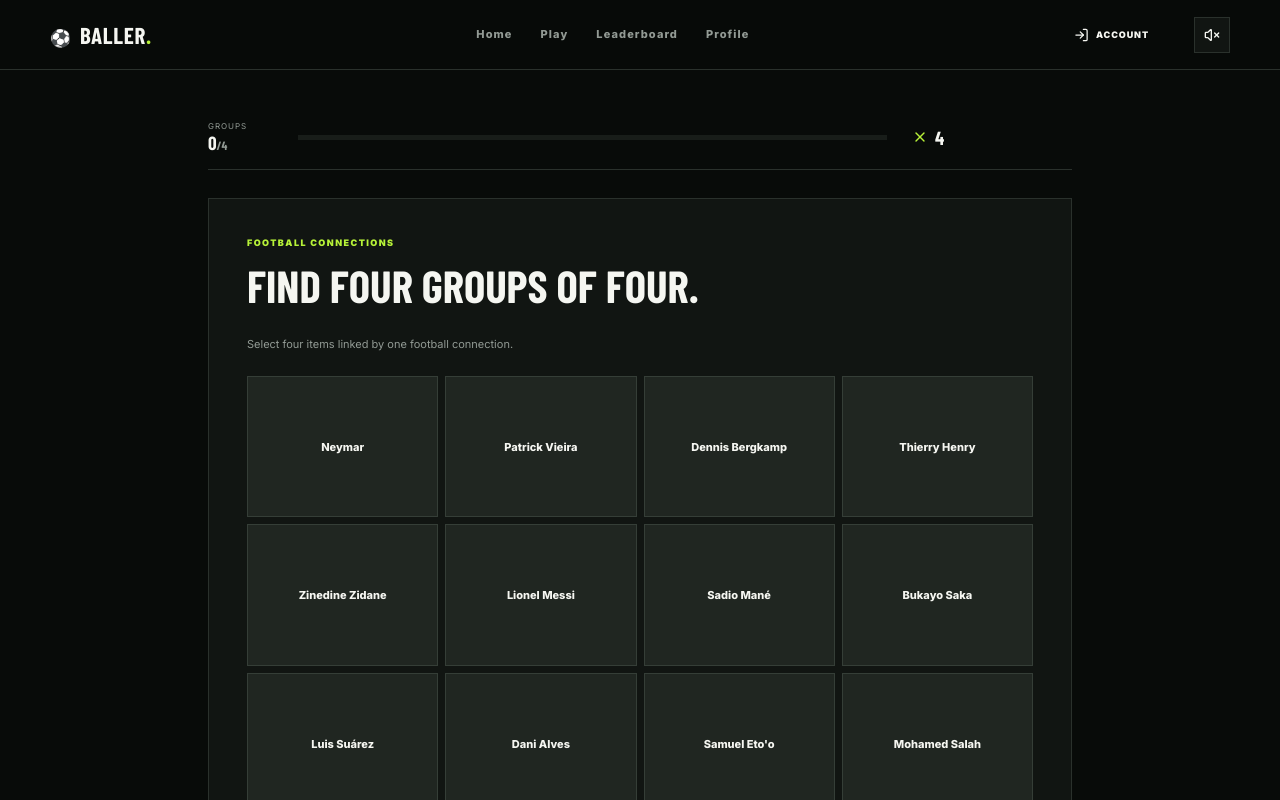
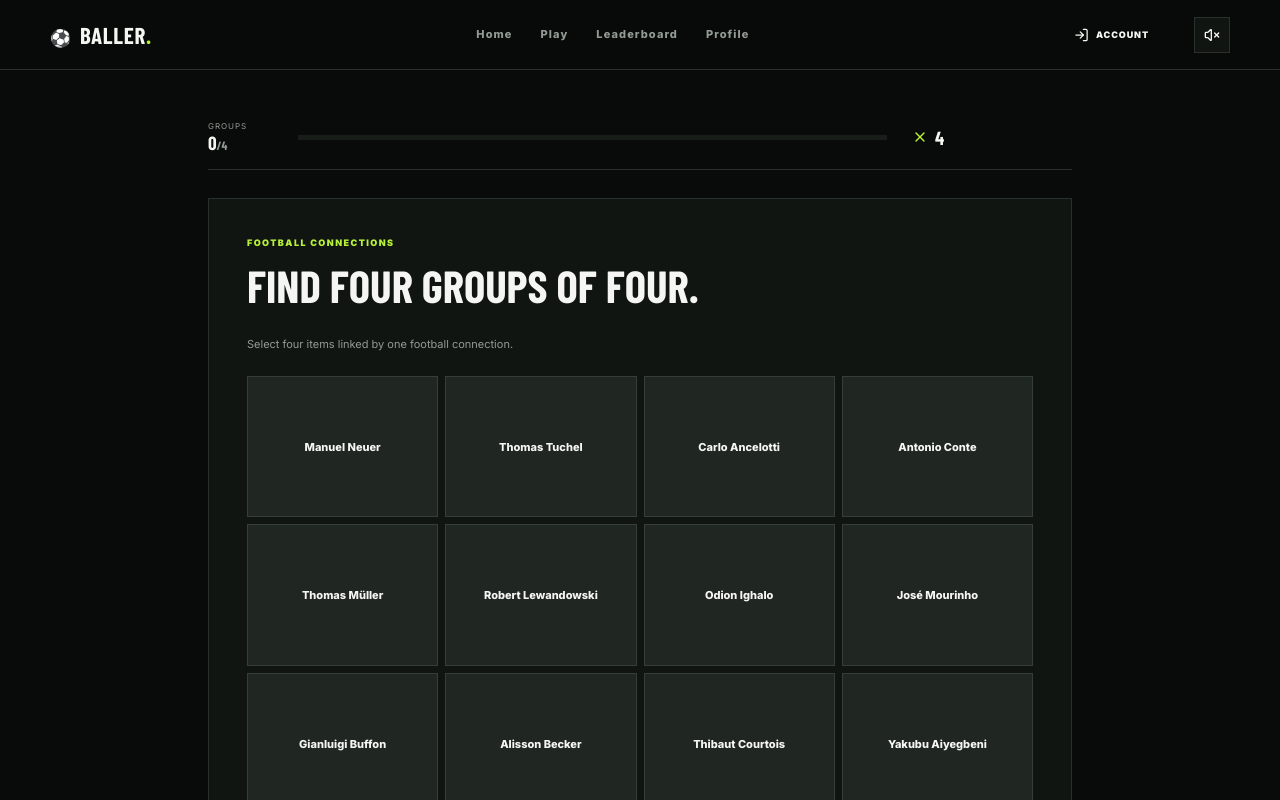
Before and after one commit to ToBITTER/YKB26, a Next.js app: page /play/connections in a window 1280 px wide. Shown: the top 800 px of the page. Built offline with nearby package versions, Linux system fonts and the light colour scheme; no server answers; a web font is replaced by a local one.

Commit message:
Rotate Football Connections boards

```diff
--- a/components/game/connections-game.tsx
+++ b/components/game/connections-game.tsx
@@ -1,10 +1,11 @@
 "use client";
 
-import groups from "@/data/connections.json";
-import { useMemo, useRef, useState } from "react";
+import puzzles from "@/data/connections.json";
+import { useEffect, useMemo, useRef, useState } from "react";
 import { Lightbulb, X } from "lucide-react";
 import { useProgress } from "@/components/progress-provider";
 import { calculateScore } from "@/lib/game";
+import { selectConnectionPuzzle, type ConnectionPuzzle } from "@/lib/connections-selection";
 import type { GameResult } from "@/types";
 import { Result } from "./result";
 
@@ -14,8 +15,10 @@ export function ConnectionsGame() {
 }
 
 function Round({ again }: { again: () => void }) {
-  const items = useMemo(() => groups.flatMap((group) => group.items).sort(() => .5 - Math.random()), []);
-  const { complete } = useProgress();
+  const { complete, progress, markQuestionsSeen } = useProgress();
+  const [puzzle] = useState(() => selectConnectionPuzzle(puzzles as ConnectionPuzzle[], progress.seenQuestionIds));
+  const groups = puzzle.groups;
+  const items = useMemo(() => groups.flatMap((group) => group.items).sort(() => .5 - Math.random()), [groups]);
   const [selected, setSelected] = useState<string[]>([]);
   const [solved, setSolved] = useState<string[]>([]);
   const [mistakes, setMistakes] = useState(4);
@@ -25,6 +28,12 @@ function Round({ again }: { again: () => void }) {
   const [result, setResult] = useState<GameResult | null>(null);
   const started = useRef(Date.now());
   const hintedGroup = hintGroupIndex === null ? null : groups[hintGroupIndex];
+
+  useEffect(() => {
+    markQuestionsSeen([`connections-${puzzle.id}`]);
+    // The chosen board remains fixed for the whole round.
+    // eslint-disable-next-line react-hooks/exhaustive-deps
+  }, []);
 
   function choose(item: string) {
     if (solved.includes(item)) return;
--- a/data/connections.json
+++ b/data/connections.json
@@ -1,22 +1,38 @@
 [
-  {
-    "category": "ARSENAL PLAYERS",
-    "hint": "Think of footballers strongly associated with North London and the red half of the Emirates.",
-    "items": ["Bukayo Saka", "Thierry Henry", "Patrick Vieira", "Dennis Bergkamp"]
-  },
-  {
-    "category": "AFRICAN FORWARDS",
-    "hint": "These attacking stars represented nations from the same continent.",
-    "items": ["Victor Osimhen", "Mohamed Salah", "Didier Drogba", "Sadio Mané"]
-  },
-  {
-    "category": "BALLON D'OR WINNERS",
-    "hint": "Each player has lifted football's most famous individual golden prize.",
-    "items": ["Lionel Messi", "Luka Modrić", "Ronaldinho", "Zinedine Zidane"]
-  },
-  {
-    "category": "PLAYED FOR BARCELONA",
-    "hint": "All four wore the colours of a major Catalan club.",
-    "items": ["Luis Suárez", "Neymar", "Samuel Eto'o", "Dani Alves"]
-  }
+  {"id":"classic-icons","groups":[
+    {"category":"ARSENAL PLAYERS","hint":"Think of footballers strongly associated with North London and the red half of the Emirates.","items":["Bukayo Saka","Thierry Henry","Patrick Vieira","Dennis Bergkamp"]},
+    {"category":"AFRICAN FORWARDS","hint":"These attacking stars represented nations from the same continent.","items":["Victor Osimhen","Mohamed Salah","Didier Drogba","Sadio Mané"]},
+    {"category":"BALLON D'OR WINNERS","hint":"Each player has lifted football's most famous individual golden prize.","items":["Lionel Messi","Luka Modrić","Ronaldinho","Zinedine Zidane"]},
+    {"category":"PLAYED FOR BARCELONA","hint":"All four wore the colours of a major Catalan club.","items":["Luis Suárez","Neymar","Samuel Eto'o","Dani Alves"]}
+  ]},
+  {"id":"champions-table","groups":[
+    {"category":"REAL MADRID LEGENDS","hint":"All four became icons in white at the Santiago Bernabéu.","items":["Iker Casillas","Sergio Ramos","Raúl","Roberto Carlos"]},
+    {"category":"PREMIER LEAGUE GOLDEN BOOT WINNERS","hint":"These forwards have finished a Premier League season as top scorer.","items":["Harry Kane","Erling Haaland","Jamie Vardy","Robin van Persie"]},
+    {"category":"ITALIAN CLUBS","hint":"These teams compete in Italy's football pyramid.","items":["Juventus","AC Milan","Inter Milan","Roma"]},
+    {"category":"WORLD CUP-WINNING CAPTAINS","hint":"Each lifted the men's World Cup while wearing the armband.","items":["Lionel Messi","Hugo Lloris","Philipp Lahm","Fabio Cannavaro"]}
+  ]},
+  {"id":"touchline-stars","groups":[
+    {"category":"MANAGED CHELSEA","hint":"Each has occupied the Stamford Bridge dugout.","items":["José Mourinho","Antonio Conte","Thomas Tuchel","Carlo Ancelotti"]},
+    {"category":"NIGERIA FORWARDS","hint":"These attackers have represented the Super Eagles.","items":["Nwankwo Kanu","Yakubu Aiyegbeni","Obafemi Martins","Odion Ighalo"]},
+    {"category":"PLAYED FOR BAYERN MUNICH","hint":"All four starred for the Bavarian giants.","items":["Robert Lewandowski","Arjen Robben","Franck Ribéry","Thomas Müller"]},
+    {"category":"ELITE GOALKEEPERS","hint":"Their job begins between the posts.","items":["Gianluigi Buffon","Manuel Neuer","Thibaut Courtois","Alisson Becker"]}
+  ]},
+  {"id":"academy-nations","groups":[
+    {"category":"MANCHESTER UNITED ACADEMY","hint":"These players came through the youth system at Old Trafford.","items":["David Beckham","Paul Scholes","Ryan Giggs","Marcus Rashford"]},
+    {"category":"BRAZIL WORLD CUP WINNERS","hint":"These Seleção stars became world champions.","items":["Cafu","Ronaldo Nazário","Rivaldo","Kaká"]},
+    {"category":"AFRICAN PLAYER OF THE YEAR WINNERS","hint":"Each has been named the continent's leading men's player.","items":["Yaya Touré","Riyad Mahrez","Pierre-Emerick Aubameyang","Emmanuel Adebayor"]},
+    {"category":"PREMIER LEAGUE MANAGERS","hint":"All four have managed in England's top flight.","items":["Pep Guardiola","Jürgen Klopp","Mikel Arteta","Unai Emery"]}
+  ]},
+  {"id":"european-nights","groups":[
+    {"category":"LIVERPOOL CAPTAINS","hint":"All four have worn the armband for the Anfield club.","items":["Steven Gerrard","Jordan Henderson","Sami Hyypiä","Virgil van Dijk"]},
+    {"category":"FRANCE FORWARDS","hint":"These attackers have represented Les Bleus.","items":["Kylian Mbappé","Thierry Henry","Karim Benzema","Antoine Griezmann"]},
+    {"category":"CHAMPIONS LEAGUE-WINNING MANAGERS","hint":"Each coached a team to Europe's biggest club trophy.","items":["Zinedine Zidane","Pep Guardiola","Jürgen Klopp","Hansi Flick"]},
+    {"category":"SERIE A ATTACKING ICONS","hint":"These famous attackers made their mark in Italy's top division.","items":["Gabriel Batistuta","Francesco Totti","Alessandro Del Piero","Christian Vieri"]}
+  ]},
+  {"id":"clubs-countries","groups":[
+    {"category":"AJAX ACADEMY GRADUATES","hint":"These players developed in Amsterdam's famous youth system.","items":["Matthijs de Ligt","Frenkie de Jong","Christian Eriksen","Wesley Sneijder"]},
+    {"category":"PORTUGAL INTERNATIONALS","hint":"All four have represented Portugal's senior national team.","items":["Cristiano Ronaldo","Bruno Fernandes","Bernardo Silva","Pepe"]},
+    {"category":"PLAYED FOR PSG","hint":"These players have worn Paris Saint-Germain colours.","items":["Zlatan Ibrahimović","Edinson Cavani","Kylian Mbappé","Marquinhos"]},
+    {"category":"BUNDESLIGA CLUBS","hint":"These clubs play in Germany's league system.","items":["Borussia Dortmund","Bayer Leverkusen","RB Leipzig","Eintracht Frankfurt"]}
+  ]}
 ]
--- /dev/null
+++ b/lib/connections-selection.ts
@@ -0,0 +1,8 @@
+export type ConnectionPuzzle = { id: string; groups: { category: string; hint: string; items: string[] }[] };
+
+export function selectConnectionPuzzle(puzzles: ConnectionPuzzle[], seenIds: Iterable<string>, random: () => number = Math.random): ConnectionPuzzle {
+  const seen = new Set(seenIds);
+  const fresh = puzzles.filter((puzzle) => !seen.has(`connections-${puzzle.id}`));
+  const pool = fresh.length ? fresh : puzzles;
+  return pool[Math.floor(random() * pool.length)]!;
+}
```
Also changed, not shown: 1 other file (tests, documents, lock files or other folders).
